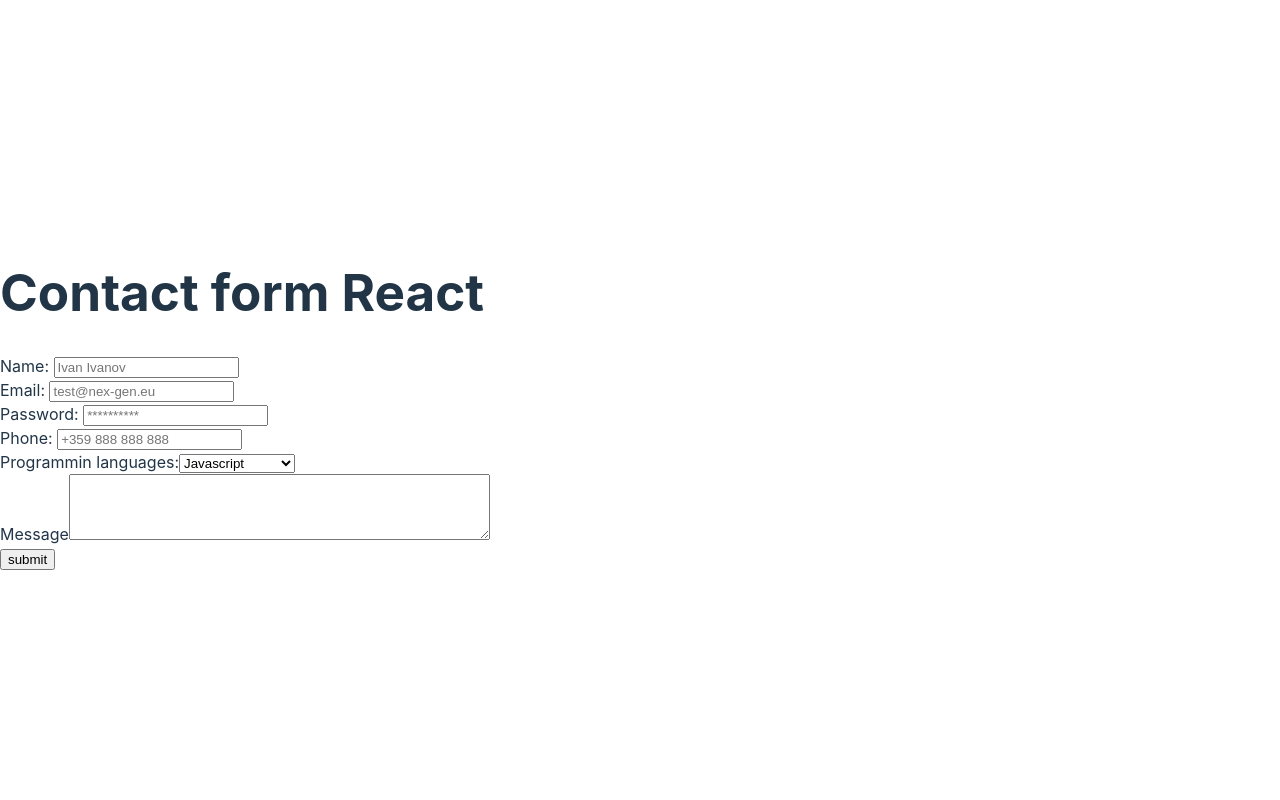
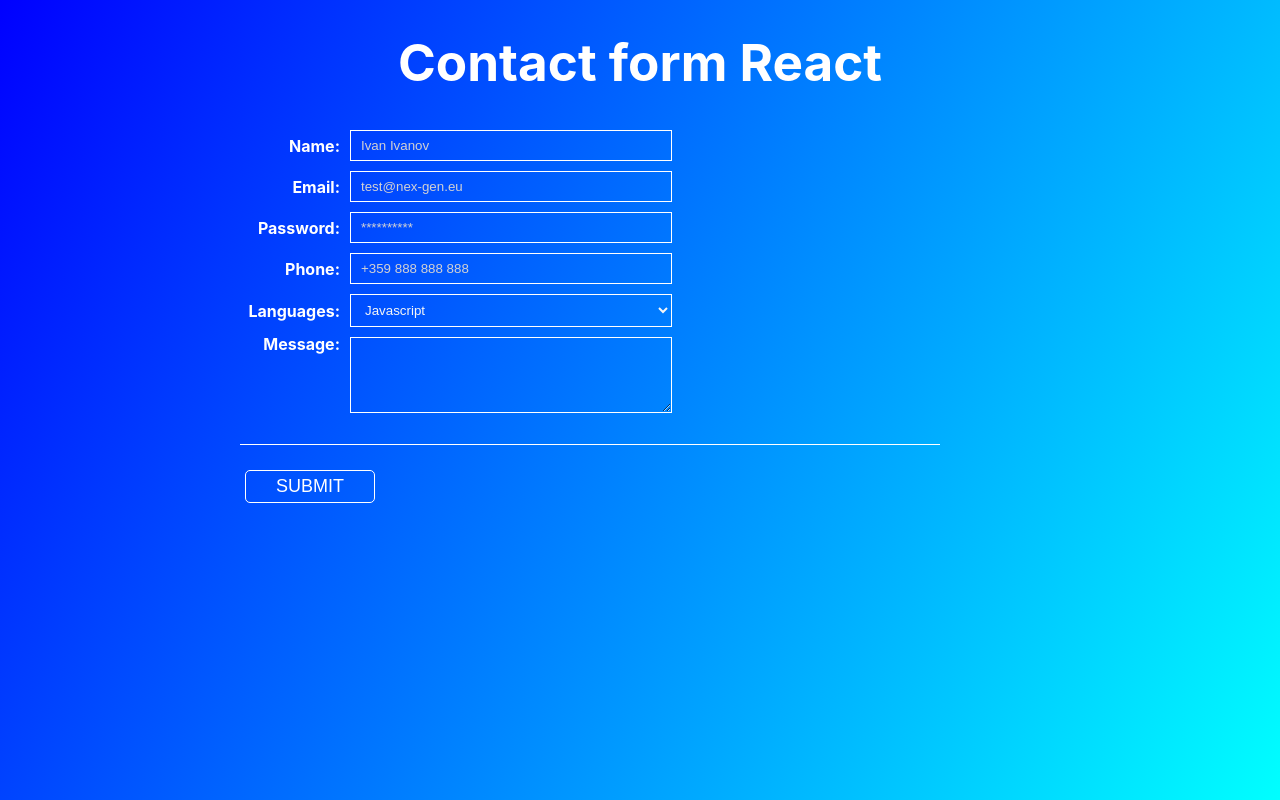
Before and after one commit to nesabg/contact-form-react, a React (Vite) app: page / in a window 1280 px wide. Built offline with nearby package versions, Linux system fonts and the light colour scheme.

Commit message:
Feat-Adding_validation_and_css

```diff
--- a/src/App.jsx
+++ b/src/App.jsx
@@ -4,6 +4,7 @@ import Select from "./models/Select";
 import Textarea from "./models/Textarea";
 import SubmitBtn from "./models/SubmitBtn";
 import sendRequest from "./controllers/sendRequest";
+import { validation } from "./controllers/validation";
 
 const listProgramingLangs = [
   { id: 1, name: "Javascript" },
@@ -22,6 +23,7 @@ function App() {
   const [phone, setPhone] = useState("");
   const [pLang, setPlang] = useState("Javascript");
   const [message, setMessage] = useState("");
+  const [disabled, setDisabled] = useState(true);
 
   const onSubmitHandler = (e) => {
     e.preventDefault();
@@ -71,17 +73,17 @@ function App() {
           onChangeFunc={setPhone}
         />
         <Select
-          labelText="Programmin languages"
+          labelText="Languages"
           defaultLang={pLang}
           data={listProgramingLangs}
           onChangeFunc={setPlang}
         />
         <Textarea
-          labelText="Message"
+          labelText="Message: "
           value={message}
           onChangeFunc={setMessage}
         />
-        <SubmitBtn submitValue="submit" />
+        <SubmitBtn submitValue="submit" disabled={disabled}/>
       </form>
     </div>
   );
--- /dev/null
+++ b/src/controllers/validation.js
@@ -0,0 +1,44 @@
+export const validation = (type, value, errMessage) => {
+
+    const defaultValueForError = {
+        err: true,
+        message: errMessage
+    }
+    const defaultValueForNoError = {
+        err: false,
+        message: null
+    }
+
+  switch (type) {
+    case "Email":
+      if (
+        value.match(
+          /^(([^<>()[\]\\.,;:\s@"]+(\.[^<>()[\]\\.,;:\s@"]+)*)|(".+"))@((\[[0-9]{1,3}\.[0-9]{1,3}\.[0-9]{1,3}\.[0-9]{1,3}\])|(([a-zA-Z\-0-9]+\.)+[a-zA-Z]{2,}))$/
+        )
+      ) {
+        return defaultValueForNoError;
+      }
+      return defaultValueForError
+
+    case "Password":
+      if (value.length > 5 && value.length < 17) {
+        return defaultValueForNoError;
+      }
+      return defaultValueForError;
+    case "Name":
+      if (value.length > 3 && value.length < 20) {
+        return defaultValueForNoError;
+      }
+      return defaultValueForError
+    case "Message":
+    if(value.length > 32 && value.length < 2000) {
+        return defaultValueForNoError
+    }
+    return defaultValueForError
+    case "Phone":
+        if(value.startsWith("359") ){
+            return defaultValueForNoError
+        }
+        return defaultValueForError
+  }
+};
--- a/src/index.css
+++ b/src/index.css
@@ -1,6 +1,6 @@
 :root {
-  font-family: Inter, Avenir, Helvetica, Arial, sans-serif;
-  font-size: 16px;
+  font-family: montserrat, Inter, Avenir, Helvetica, Arial, sans-serif;
+  font-size: 18px;
   line-height: 24px;
   font-weight: 400;
 
@@ -27,14 +27,18 @@ a:hover {
 body {
   margin: 0;
   display: flex;
-  place-items: center;
   min-width: 320px;
   min-height: 100vh;
+  font-size: 16px;
+  justify-content: center;
+  background: linear-gradient(-60deg, aqua, blue);
 }
 
 h1 {
   font-size: 3.2em;
   line-height: 1.1;
+  color: white;
+  text-align: center;
 }
 
 button {
@@ -56,6 +60,68 @@ button:focus-visible {
   outline: 4px auto -webkit-focus-ring-color;
 }
 
+option {
+  background-color: blue;
+}
+
+input, textarea, select {
+  width: 300px;
+  margin: 5px;
+  padding: 7px 10px;
+  color: whitesmoke;
+  background-color: transparent;
+  border: 1px solid white;
+}
+
+select {
+  width: 322px;
+}
+
+input[type="submit"] {
+  width: 130px;
+  padding: 5px 20px;
+  color: white;
+  font-size: 18px;
+  font-weight: 400;
+  border-radius: 5px;
+  text-transform: uppercase;
+}
+
+input::placeholder{
+  color: #d2d1d3;
+}
+
+.error {
+  color: red;
+}
+
+label {
+  min-width: 100px;
+  margin-right: 5px;
+  display: inline-block;
+  color: white;
+  font-weight: bolder;
+  text-align: right;
+  vertical-align: middle;
+}
+
+form {
+  width: 1000px;
+  padding-left: 200px;
+}
+
+form div:last-child {
+  width: 700px;
+  margin-top: 20px;
+  padding-top: 20px;
+  border-top: 1px solid white;
+  text-align: left;
+}
+
+.textarea label{
+  vertical-align: top;
+}
+
 @media (prefers-color-scheme: light) {
   :root {
     color: #213547;
--- a/src/models/InputField.jsx
+++ b/src/models/InputField.jsx
@@ -1,4 +1,5 @@
-import React from "react";
+import React, { useState } from "react";
+import { validation } from "../controllers/validation";
 
 function InputField({
   inputType,
@@ -7,6 +8,8 @@ function InputField({
   value,
   onChangeFunc,
 }) {
+  const isValid = validation(inputLabel, value, "This field is not valid");
+
   return (
     <div>
       <label htmlFor={inputLabel}>{inputLabel}: </label>
@@ -21,6 +24,7 @@ function InputField({
           onChangeFunc(e.target.value);
         }}
       />
+      {(value.length > 0) & isValid?.err ? <span className="error">{isValid.message}</span> : null}
     </div>
   );
 }
--- a/src/models/SubmitBtn.jsx
+++ b/src/models/SubmitBtn.jsx
@@ -1,9 +1,9 @@
 import React from "react";
 
-function SubmitBtn({ submitValue }) {
+function SubmitBtn({ submitValue, disabled }) {
   return (
     <div>
-      <input type="submit" value={submitValue} />
+      <input type="submit" value={submitValue} disabled={disabled} />
     </div>
   );
 }
--- a/src/models/Textarea.jsx
+++ b/src/models/Textarea.jsx
@@ -2,7 +2,7 @@ import React from "react";
 
 function Textarea({ labelText, value, onChangeFunc }) {
   return (
-    <div>
+    <div className="textarea">
       <label htmlFor={labelText}>{labelText}</label>
       <textarea
         onChange={(e) => onChangeFunc(e.target.value)}
```
